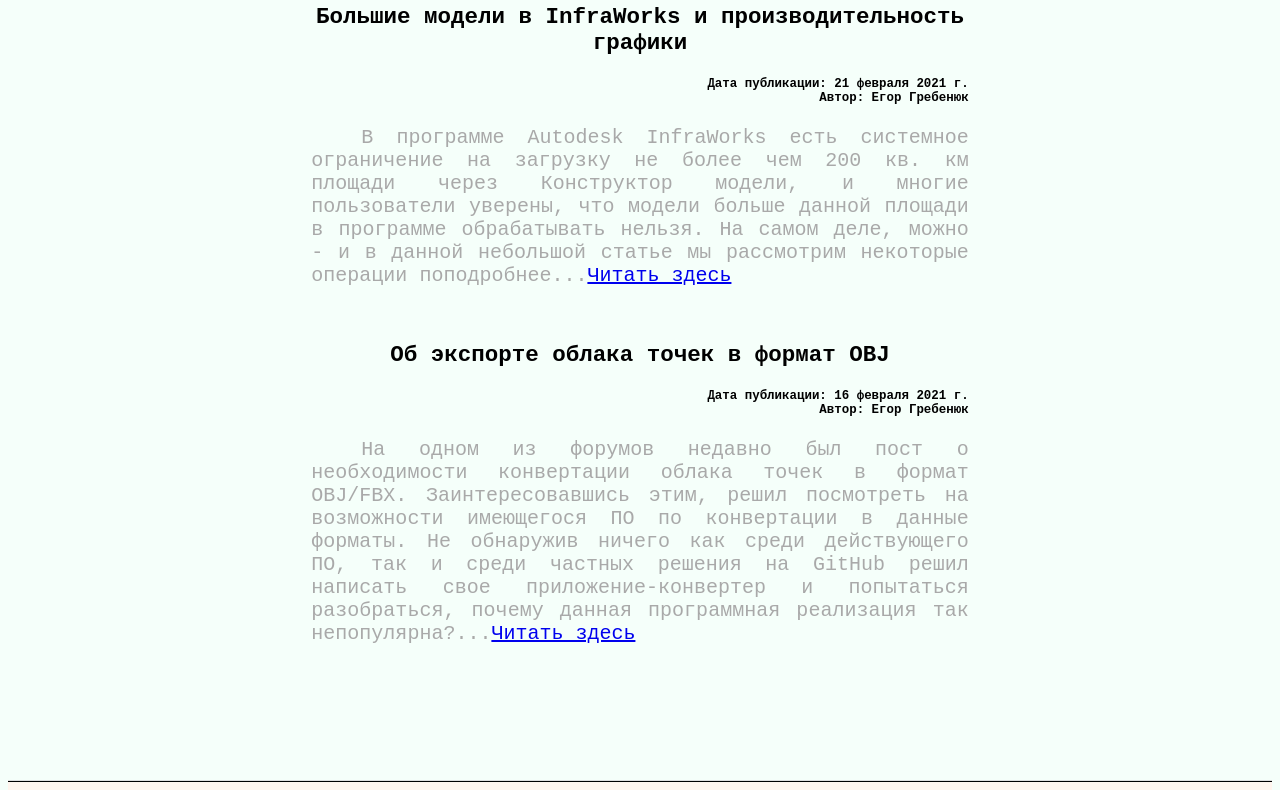
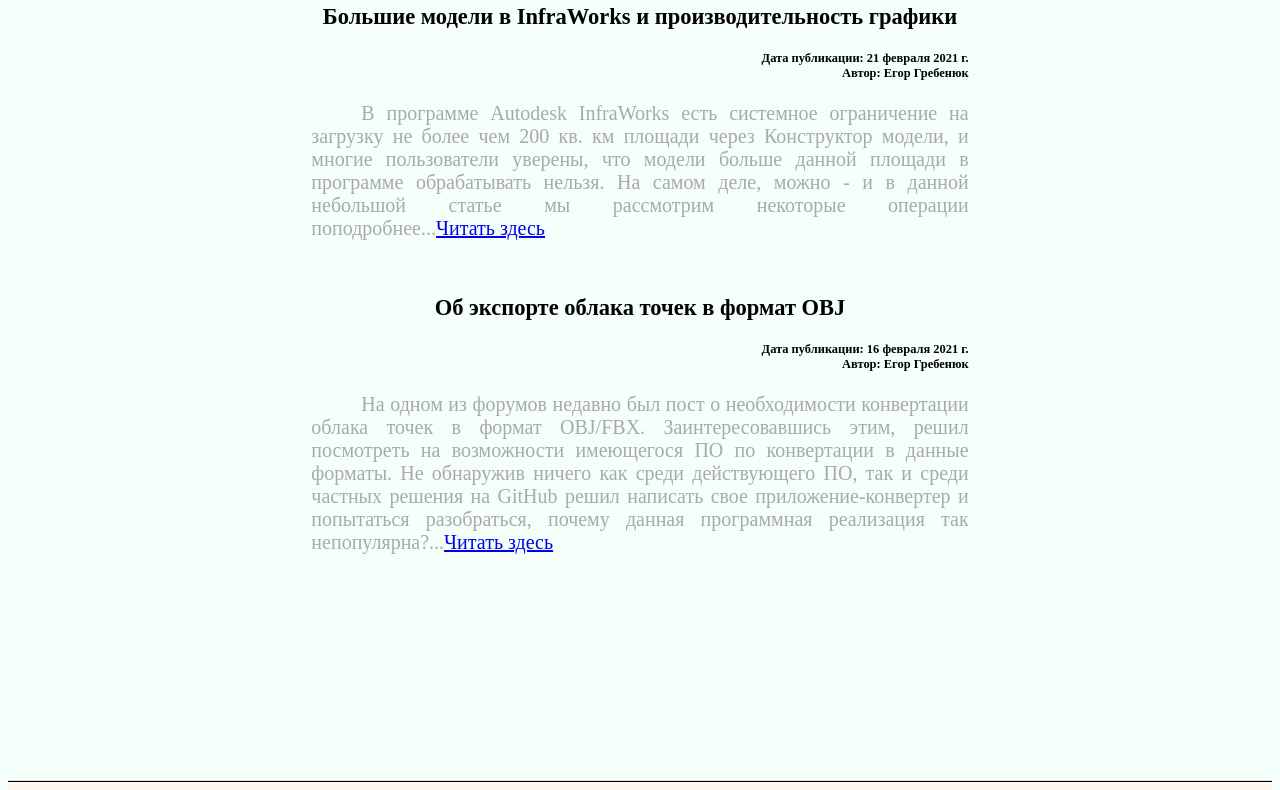
Before and after one commit to TBS-Software/TBS-Software.github.io, a plain HTML site: page index.html in a window 1280 px wide. Shown: the part 120-910 px from the top of the page. Drawn offline with Linux system fonts and the light colour scheme.

Commit message:
Update rootpage.css

```diff
--- a/css/rootpage.css
+++ b/css/rootpage.css
@@ -1,6 +1,6 @@
 body {
     font-size: 15px;
-    font-family:monospace;
+    font-family:"DIN Next W1G Light";
     background-color: rgb(245, 255, 250);
 }
 
```
